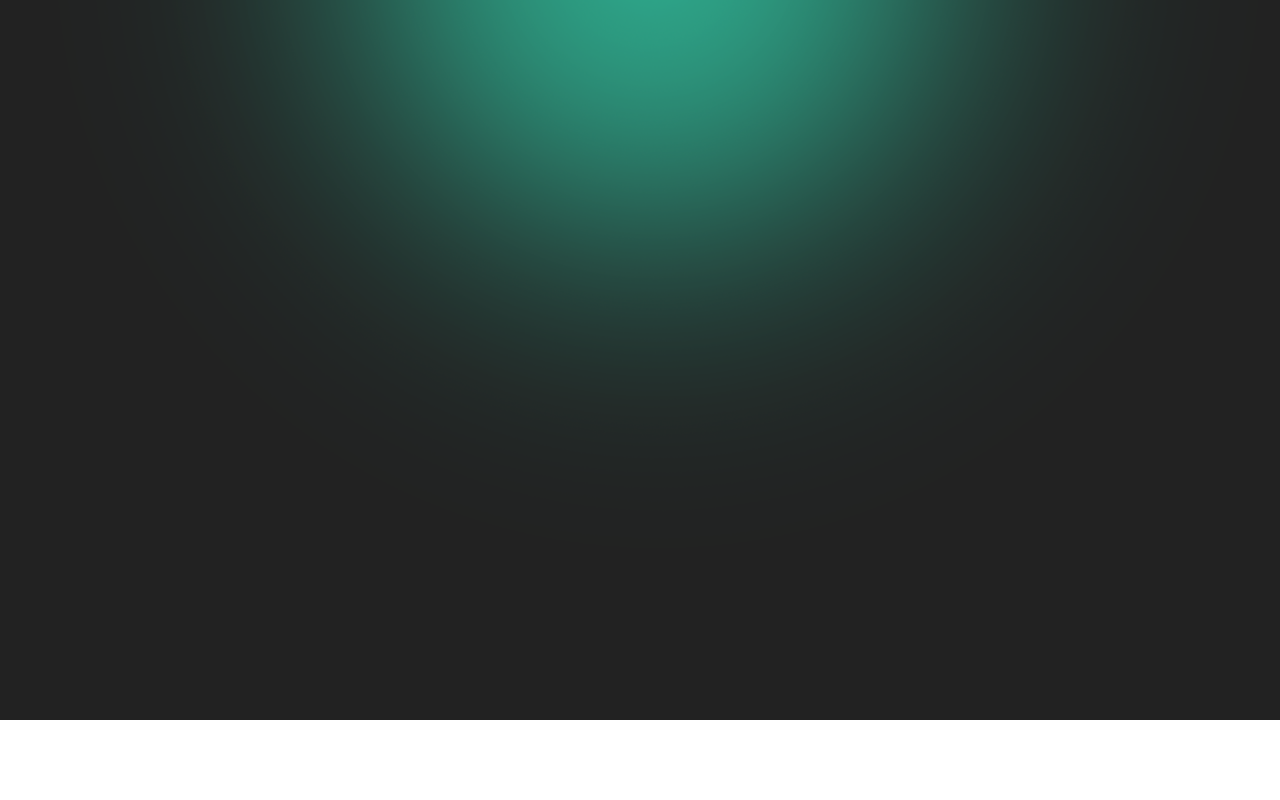
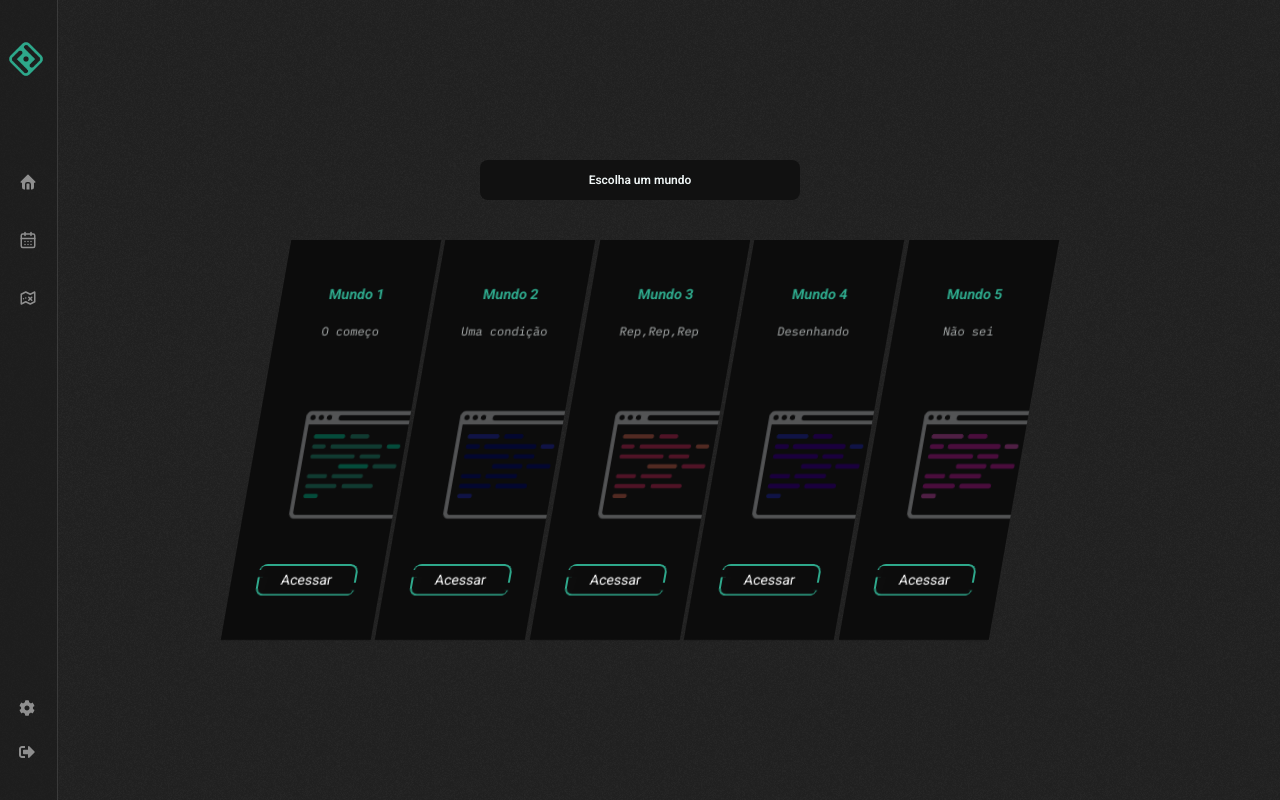
Before and after one commit to egeaPauletti/Testes, a React (Vite) app: page /worlds in a window 1280 px wide. Before the commit this address had no page. Built offline with nearby package versions, Linux system fonts and the light colour scheme; the HTML template or start-up script is replaced by a standard one.

Commit message:
feat: implement ChoseWorld component with styling and routing

```diff
--- a/src/App.tsx
+++ b/src/App.tsx
@@ -10,7 +10,7 @@
 import AuthScreen from "./pages/authScreen";
 import InitialScreen from "./pages/initialScreen";
 import HomeScreen from "./pages/homeScreen";
-import WorldsScreen from "./pages/worldsScreem";
+import ChoseWorld from "./pages/choseWorldScreem";
 
 function renderLoader() {
   return <PreLoader />;
@@ -24,7 +24,8 @@
       <Route path="/login" element={<AuthScreen />} />
       <Route path="/register" element={<AuthScreen />} />
       <Route path="/home" element={<HomeScreen />} />
-      <Route path="/campaign" element={<WorldsScreen />} />
+      <Route path="/campaign" element={<ChoseWorld />} />
+      <Route path="/worlds/*" element={<ChoseWorld />} />
     </Routes>
   );
 }
--- a/src/pages/worldsScreem/index.tsx
+++ b/src/pages/choseWorldScreem/index.tsx
@@ -4,7 +4,7 @@
 import "./index.css";
 import Button from "../../components/Button";
 
-const WorldsScreen: React.FC = () => {
+const ChoseWorld: React.FC = () => {
   const WorldsDataSection1: WorldsData[] = [
     { id: "1", worldName: "O começo" },
     { id: "2", worldName: "Uma condição" },
@@ -51,4 +51,4 @@
   );
 };
 
-export default WorldsScreen;
+export default ChoseWorld;
```
Also changed, not shown: src/pages/choseWorldScreem/index.css (renamed from src/pages/worldsScreem/index.css).
